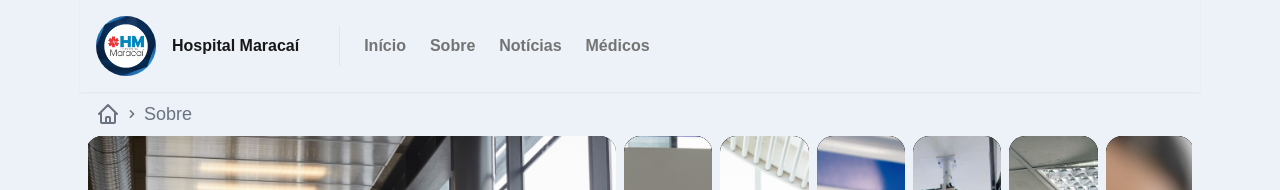
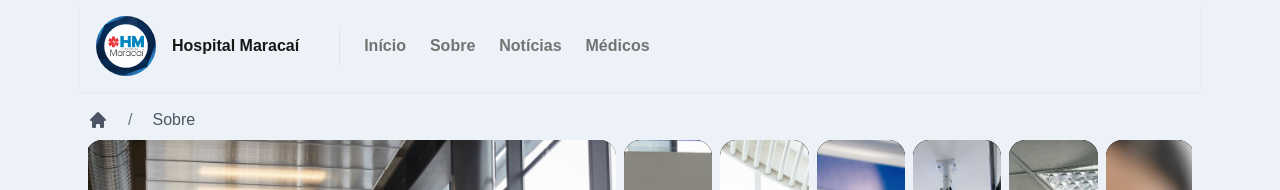
Before and after one commit to pedromaggot38/public-hospital-tcc, a Next.js app: page /about in a window 1280 px wide. Shown: the top 190 px of the page. Built offline with nearby package versions, Linux system fonts and the light colour scheme.

Commit message:
Breadcrumb atualizado

```diff
--- a/src/components/breadcrump/index.tsx
+++ b/src/components/breadcrump/index.tsx
@@ -1,5 +1,4 @@
 import React from 'react'
-import Link from 'next/link'
 
 interface BreadcrumbItem {
     label: string
@@ -12,73 +11,25 @@ interface BreadcrumbProps {
 
 export default function BreadCrumb({ items }: BreadcrumbProps) {
     return (
-        <nav aria-label="Breadcrumb" className='mb-2 px-2'>
-            <ol className="flex items-center gap-1 text-lg text-gray-500">
-                <li>
-                    <Link href="/" className="block transition hover:text-gray-700">
-                        <span className="sr-only">Início</span>
-                        <svg
-                            xmlns="http://www.w3.org/2000/svg"
-                            className="size-6"
-                            fill="none"
-                            viewBox="0 0 24 24"
-                            stroke="currentColor"
-                        >
-                            <path
-                                strokeLinecap="round"
-                                strokeLinejoin="round"
-                                strokeWidth="2"
-                                d="M3 12l2-2m0 0l7-7 7 7M5 10v10a1 1 0 001 1h3m10-11l2 2m-2-2v10a1 1 0 01-1 1h-3m-6 0a1 1 0 001-1v-4a1 1 0 011-1h2a1 1 0 011 1v4a1 1 0 001 1m-6 0h6"
-                            />
+        <div className="flex items-center py-2 overflow-x-auto whitespace-nowrap">
+            <a href="/" className="text-gray-600 dark:text-gray-200">
+                <svg xmlns="http://www.w3.org/2000/svg" className="w-5 h-5" viewBox="0 0 20 20" fill="currentColor">
+                    <path d="M10.707 2.293a1 1 0 00-1.414 0l-7 7a1 1 0 001.414 1.414L4 10.414V17a1 1 0 001 1h2a1 1 0 001-1v-2a1 1 0 011-1h2a1 1 0 011 1v2a1 1 0 001 1h2a1 1 0 001-1v-6.586l.293.293a1 1 0 001.414-1.414l-7-7z" />
                 </svg>
-                    </Link>
-                </li>
-                {items.length > 0 && (
-                    <li className="rtl:rotate-180">
-                        <svg
-                            xmlns="http://www.w3.org/2000/svg"
-                            className="size-4"
-                            viewBox="0 0 20 20"
-                            fill="currentColor"
-                        >
-                            <path
-                                fillRule="evenodd"
-                                d="M7.293 14.707a1 1 0 010-1.414L10.586 10 7.293 6.707a1 1 0 011.414-1.414l4 4a1 1 0 010 1.414l-4 4a1 1 0 01-1.414 0z"
-                                clipRule="evenodd"
-                            />
-                        </svg>
-                    </li>
-                )}
+            </a>
+            <span className="mx-5 text-gray-500 dark:text-gray-300">/</span>
 
-                {/* Itens dinâmicos passados via props */}
             {items.map((item, index) => (
                 <React.Fragment key={index}>
-                        <li>
-                            <Link href={item.href} className="block transition hover:text-gray-700">
+                    <a href={item.href} className="text-gray-600 dark:text-gray-200 hover:underline">
                         {item.label}
-                            </Link>
-                        </li>
+                    </a>
 
-                        {/* Ícone de separador entre itens */}
                     {index < items.length - 1 && (
-                            <li className="rtl:rotate-180">
-                                <svg
-                                    xmlns="http://www.w3.org/2000/svg"
-                                    className="size-4"
-                                    viewBox="0 0 20 20"
-                                    fill="currentColor"
-                                >
-                                    <path
-                                        fillRule="evenodd"
-                                        d="M7.293 14.707a1 1 0 010-1.414L10.586 10 7.293 6.707a1 1 0 011.414-1.414l4 4a1 1 0 010 1.414l-4 4a1 1 0 01-1.414 0z"
-                                        clipRule="evenodd"
-                                    />
-                                </svg>
-                            </li>
+                        <span className="mx-5 text-gray-500 dark:text-gray-300">/</span>
                     )}
                 </React.Fragment>
             ))}
-            </ol>
-        </nav>
+        </div>
     )
 }
```
Lines whose indentation alone changed are shown as unchanged.
